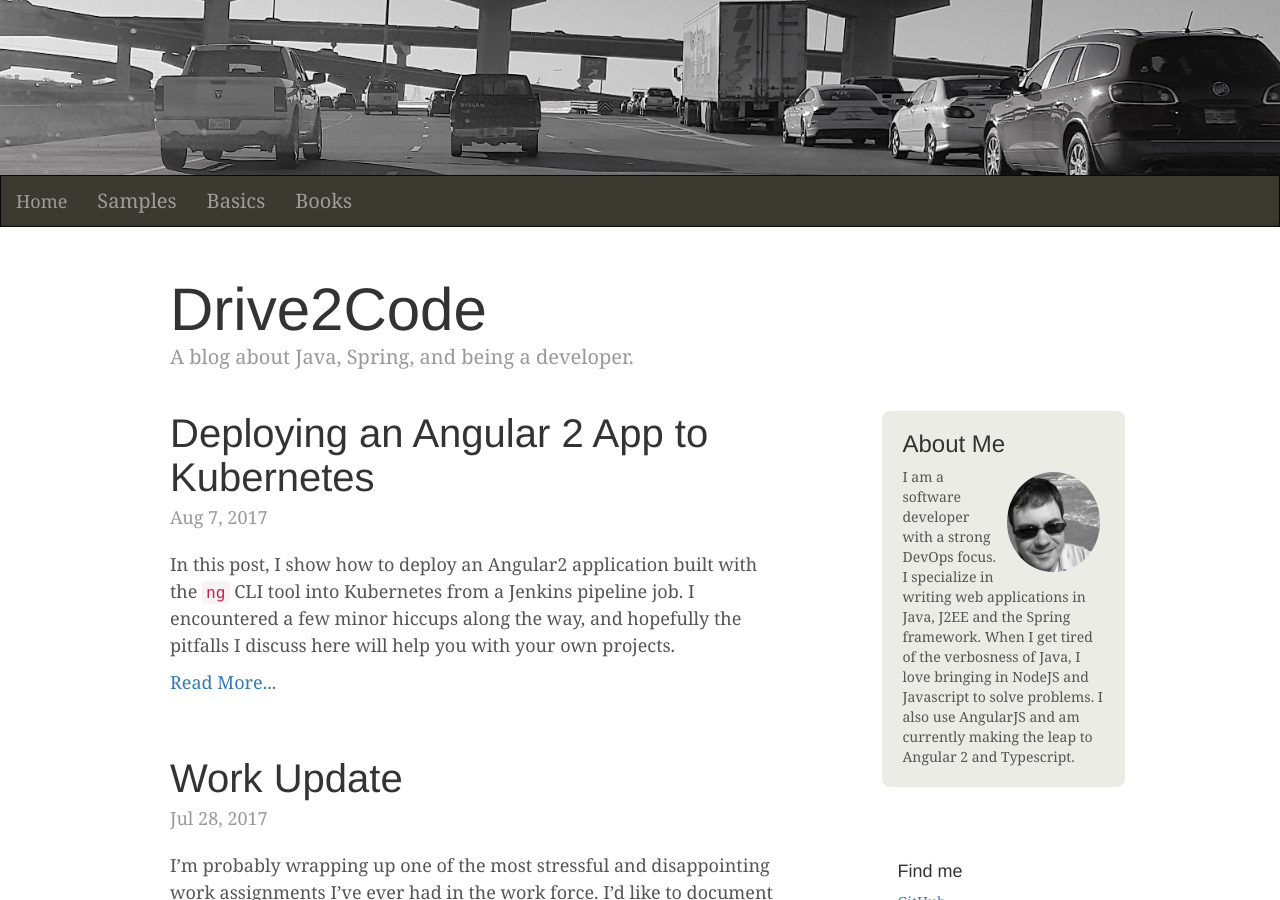
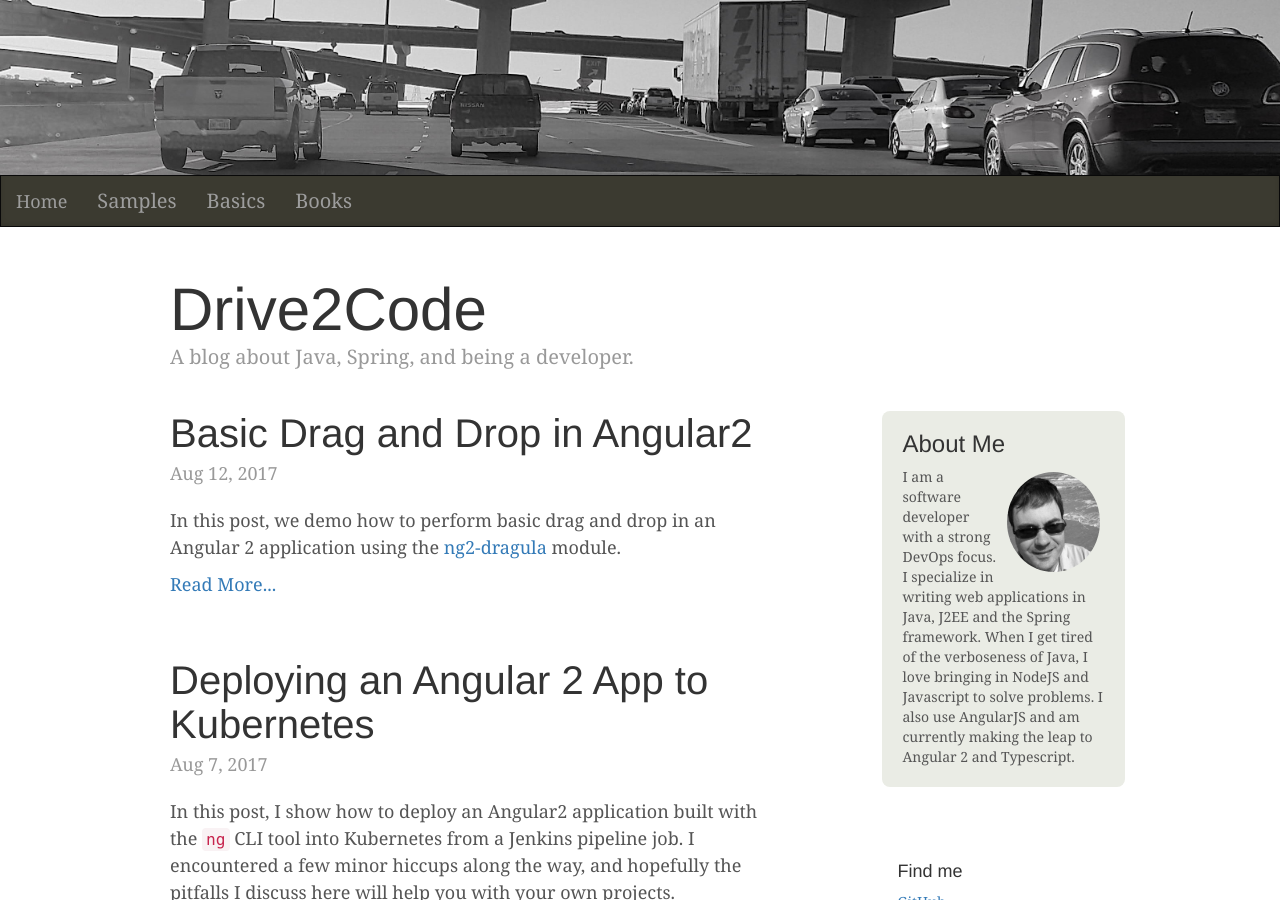
Before and after one commit to chasefranks/chasefranks.github.io, a Jekyll site: the page built from index.html, in a window 1280 px wide and 900 px high. Built offline with Jekyll 4.4.1, drawn with Linux system fonts in a browser that asks for light colours; the list of posts is cut into pages by our own code; some of the changed lines change nothing that is shown; some of the changed text lies outside the part shown.

Commit message:
add post drag-drop-angular2

````diff
--- /dev/null
+++ b/_posts/2017-08-12-drag-drop-angular2.md
@@ -0,0 +1,510 @@
+---
+layout: post
+title:  "Basic Drag and Drop in Angular2"
+date:   2017-08-12
+categories: angular
+intro: >
+  In this post, we demo how to perform basic drag and drop in an Angular 2 application using
+  the [ng2-dragula](https://github.com/valor-software/ng2-dragula) module.
+published: true
+---
+{{page.intro}}
+
+## Setting Up the App
+
+Let's bootstrap a basic Angular application using the `ng` cli tool. If you don't have it installed yet, install it with
+
+```
+npm install @angular/cli
+```
+
+then create a new project with
+
+```
+ng new drag-drop-demo
+```
+
+We'll get into the project structure in a moment, but a quick glance shows that the `ng new` command creates the usual npm artifacts, namely a package.json and `node_modules/` folder. We can use npm to install Bootstrap and the `ng2-dragula` module for Angular2. `cd` into the project directory and run
+
+```
+npm install ng2-dragula bootstrap@4.0.0-beta --save
+```
+
+To make the dragula module available to our app, we need to add it to the imports array of our main module. Open the file src/app/app.module.ts, import the `DragulaModule` type
+
+```ts
+import { DragulaModule } from 'ng2-dragula'
+```
+
+then add it to imports array
+
+```ts
+@NgModule({
+  declarations: [
+    AppComponent,
+    TodoComponent
+  ],
+  imports: [
+    BrowserModule,
+    DragulaModule
+  ],
+  providers: [],
+  bootstrap: [AppComponent]
+})
+export class AppModule { }
+```
+
+To make use of Bootstrap styling, open the .angular-cli.json file and add location of the minified bootstrap css file to the global styles array:
+
+```json
+...
+"styles": [
+  "styles.css",
+  "../node_modules/bootstrap/dist/css/bootstrap.min.css"
+],
+...
+```
+
+Now run `ng serve` from the command line to bring up the development web server, and navigate to [http://localhost:4200](http://localhost:4200) in your browser. If your site comes up, you're ready for the next step.
+
+## Angular2 Components
+
+Let's create a simple todo list component. It will have three columns: todo, in-progress, and done, with items that we can drag and drop into the columns:
+
+Create the component with
+
+```
+ng generate component Todo
+```
+
+The output should tell you what just happened...
+
+```console
+installing component
+  create src/app/todo/todo.component.css
+  create src/app/todo/todo.component.html
+  create src/app/todo/todo.component.spec.ts
+  create src/app/todo/todo.component.ts
+  update src/app/app.module.ts
+```
+
+A git repository was created and the initial skeleton was committed by the `ng new` command to create our project. We can use git to show us exactly what changed:
+
+```
+git status
+
+On branch master
+Your branch is up-to-date with 'origin/master'.
+Changes not staged for commit:
+  (use "git add <file>..." to update what will be committed)
+  (use "git checkout -- <file>..." to discard changes in working directory)
+
+        modified:   src/app/app.module.ts
+
+Untracked files:
+  (use "git add <file>..." to include in what will be committed)
+
+        src/app/todo/
+
+```
+
+We can see the component is entirely contained in the src/app/todo folder which now has these files:
+
+```
+src/app/todo/
+├── todo.component.css
+├── todo.component.html
+├── todo.component.spec.ts
+└── todo.component.ts
+```
+
+and `git diff src/app/app.module.ts` should show
+
+```diff
++import { TodoComponent } from './todo/todo.component'
+
+@NgModule({
+   declarations: [
+     AppComponent,
++    TodoComponent
+...
+```
+
+The declarations array consists of all of the components this module will use.
+
+Components in Angular2 consist of two parts:
+
+* **View** - a template written in html with special Angular markup to bind the data from the model into the view
+* **Model** - holds the data for our app and methods to alter the data
+
+Angular2 compiles the template 'against' the model to render a view in the browser:
+
+![todo model view](/images/todo-model-view.png)
+
+In Angular, the model is implemented as a Typescript class with instance members to hold the data for the view, and methods to retrieve or alter the data. An Angular component can be any plain Typescript class. The *glue* that binds a class to a view template is the `@Component` decorator at the top of the todo.component.ts file
+
+```typescript
+@Component({
+  selector: 'app-todo',
+  templateUrl: './todo.component.html',
+  styleUrls: ['./todo.component.css']
+})
+export class TodoComponent implements OnInit {
+
+  constructor() { }
+
+  ngOnInit() {
+  }
+
+}
+```
+
+The `selector: 'app-todo'` means that we can insert our component anywhere we like into the app with the tag
+
+```html
+<app-todo></app-todo>
+```
+
+## The Todo View
+
+Let's open the todo.component.html file in an editor. To start with, let's give it three `div`s to hold each column. Don't worry about styling, we'll add that in the css file:
+
+```html
+<div class="todo-col" id="todo">
+  <!-- add todos here -->
+</div>
+<div class="todo-col" id="in-progress">
+  <!-- add todos here -->
+</div>
+<div class="todo-col" id="done">
+  <!-- add todos here -->
+</div>
+```
+
+So we can have something to see, let's hardcode a few mock todos each in its own `div`. Let's add some headers to the columns as well:
+
+```html
+<div class="todo-col" id="todo">
+  <h2>Todo</h2>
+  <!-- add todos here -->
+  <div class="todo">
+    mow the lawn
+  </div>
+  <div class="todo">
+    wash dishes
+  </div>
+  <div class="todo">
+    return book
+  </div>
+</div>
+<div class="todo-col" id="in-progress">
+  <h2>In-Progress</h2>
+  <!-- add todos here -->
+</div>
+<div class="todo-col" id="done">
+  <h2>Done</h2>
+  <!-- add todos here -->
+</div>
+```
+
+To render the view, add the line `<app-todo></app-todo>` to the app.component.html file. You should see the list display in your browser since the `ng serve` launches a server that automatically triggers the browser to refresh as you make code changes.
+
+Now we can add a little styling. Open the todo.component.css file and add
+
+```css
+.todo-col {
+  width: 30%;
+  background-color: grey;
+  padding: 10px;
+  float: left;
+  margin-left: 10px;
+  border-radius: 8px;
+  min-height: 200px;
+}
+
+.todo {
+  color: white;
+  padding: 5px;
+  margin-top: 10px;
+  border-radius: 4px;
+  background-color: black;
+}
+```
+
+It should look something like this when you're done
+
+![todo app 1](/images/todo-1.png)
+
+### Making Our Items Draggable with ng2-dragula
+
+This is really easy. All we do is add `[dragula]` attribute to each div:
+
+```html
+<div class="todo-col" id="todo" [dragula]='"todo-bag"'>
+  <h2>Todo</h2>
+  <!-- add todos here -->
+  <div class="todo">
+    mow the lawn
+  </div>
+  <div class="todo">
+    wash dishes
+  </div>
+  <div class="todo">
+    return book
+  </div>
+</div>
+<div class="todo-col" id="in-progress" [dragula]='"todo-bag"'>
+  <h2>In-Progress</h2>
+  <!-- add todos here -->
+</div>
+<div class="todo-col" id="done" [dragula]='"todo-bag"'>
+  <h2>Done</h2>
+  <!-- add todos here -->
+</div>
+```
+
+The value of the attribute, in this case I chose `todo-bag`, groups the `<div>`s together so that children can only be dragged and dropped amongst members of the group (dragula calls them 'bags'). You should be able to drag and drop list item elements with this simple change, as well as reorder them within a column.
+
+## The Todo Model
+
+Let's get the list of items out of the html and into our data model by adding a simple array of strings to hold our list items. Open the todo.component.ts file and add
+
+```ts
+ todos: string[] = [
+   'mow the lawn',
+   'wash dishes',
+   'return book'
+ ]
+```
+
+Delete the hard coded items from inside of the todo `<div>`, and replace them with
+
+{% raw %}
+```html
+<div class="todo" *ngFor="let todo of todos">{{todo}}</div>
+```
+{% endraw %}
+
+The view template should look like
+
+{% raw %}
+```html
+<div class="todo-col" id="todo" [dragula]='"todo-bag"'>
+  <h2>Todo</h2>
+  <!-- add todos here -->
+  <div class="todo" *ngFor="let todo of getTodosInTodo()">{{todo.title}}</div>
+</div>
+<div class="todo-col" id="in-progress" [dragula]='"todo-bag"'>
+  <h2>In-Progress</h2>
+  <!-- add todos here -->
+</div>
+<div class="todo-col" id="done" [dragula]='"todo-bag"'>
+  <h2>Done</h2>
+  <!-- add todos here -->
+</div>
+```
+{% endraw %}
+
+at this point. Even though it appears we've just shifted the hard coded values to the TodoComponent, we now have the abilty to retrieve the list from a web service using an AJAX request. This would be handled for example, by an Angular service which would make a call like
+
+```
+GET /todos?userId=user123
+
+Host: todo.example.com:8080
+```
+
+to the the list of todos.
+
+The `*ngFor="let todo of todos"` is an Angular2 directive that repeats the element it tags for every item of an array defined in the bound model, in this case the `todos` array. We obtain a reference to the current item with the clause `let todo`, and we can refer to its value with the double brackets syntax.
+
+Now a Todo item is not just a string like 'mow the lawn'. In our app, it has a state right? It can be in the 'todo' state, 'in-progress', or 'done'. You can probably think of a lot of other properties a todo item could have, but let's keep it simple for this demo. The minute you have something with more than one simple property, you have a Javascript object so let's define a class to model a Todo item. Create a file in the todo folder named `todo.ts` and give it the following content
+
+```ts
+export class Todo {
+  id: string
+  title: string
+  state: string
+
+  constructor( id: string, title: string, state: string ) {
+    this.id = id;
+    this.title = title
+    this.state = state || "todo"
+  }
+}
+```
+
+Note, we've also given our Todo objects an id which will be important later on. Import it into the TodoComponent by adding the line
+
+```ts
+import { Todo } from './todo';
+```
+
+and change the todos array to
+
+```ts
+todos: Todo[] = [
+  new Todo('1', 'mow the lawn', 'todo'),
+  new Todo('2', 'wash dishes', 'todo'),
+  new Todo('3', 'return book', 'in-progress')
+]
+```
+
+Since each todo item is now a complex object, we need to change the reference in our view from `{{todo}}` to what we really want, which is `{{todo.title}}`:
+
+{% raw %}
+```html
+<div class="todo" *ngFor="let todo of todos">{{todo.title}}</div>
+```
+{% endraw %}
+
+There are two more things to clear up:
+
+* How do we get the todo items in the right columns?
+* When we drop a todo item into a different column, how do we update the `Todo.state` property?
+
+Let's tackle the first issue, and then discuss how to update the state on drag and drop in the next section. Add the following method to the TodoComponent
+
+```ts
+getTodosInTodo(): Todo[] {
+  return this.todos.filter(todo => todo.state === 'todo')
+}
+```
+
+This method simply filters the list of todos to only those where the state is equal to `todo`. Now in the `*ngFor` directive, instead of iterating over the entire `todos` array from the model, we can call this method instead:
+
+```html
+<div class="todo" *ngFor="let todo of getTodosInTodo()">{{todo.title}}</div>
+```
+
+Similarly, add methods to filter on the other states
+
+```ts
+getTodosInProgress(): Todo[] {
+  return this.todos.filter(todo => todo.state === 'in-progress')
+}
+
+getTodosInDone(): Todo[] {
+  return this.todos.filter(todo => todo.state === 'done')
+}
+```
+
+and populate the in-progress and done columns in the template, which should now look like
+
+{% raw %}
+```html
+<div class="todo-col" id="todo" [dragula]='"todo-bag"'>
+  <h2>Todo</h2>
+  <!-- add todos here -->
+  <div class="todo" *ngFor="let todo of getTodosInTodo()">{{todo.title}}</div>
+</div>
+<div class="todo-col" id="in-progress" [dragula]='"todo-bag"'>
+  <h2>In-Progress</h2>
+  <!-- add todos here -->
+  <div class="todo" *ngFor="let todo of getTodosInProgress()">{{todo.title}}</div>
+</div>
+<div class="todo-col" id="done" [dragula]='"todo-bag"'>
+  <h2>Done</h2>
+  <!-- add todos here -->
+  <div class="todo" *ngFor="let todo of getTodosInDone()">{{todo.title}}</div>
+</div>
+```
+{% endraw %}
+
+Try changing the state field in the todos array of `TodoComponent`, and you should see the items appear in the right columns. For example,
+
+```ts
+todos: Todo[] = [
+  new Todo('1', 'mow the lawn', 'todo'),
+  new Todo('2', 'wash dishes', 'todo'),
+  new Todo('3', 'return book', 'in-progress'),
+  new Todo('4', 'get dry cleaning', 'done'),
+  new Todo('5', 'call Mom', 'done')
+]
+```
+
+should show
+
+![todo app 2](/images/todo-2.png)
+
+## Responding To Drop Events
+
+When we drop an item into a new column, we want to update its state property to reflect the new state. The browser emits several events during the course of a drag and drop. For our purposes they are:
+
+* `drag` - you've selected a list item and are in the course of dragging it to a column.
+* `drop` - you've let go of the list item while holding it over the destination column.
+
+These events can be subscribed to, and a callback function can be fired to handle the event. This is provided by pure [HTML](https://developer.mozilla.org/en-US/docs/Web/API/HTML_Drag_and_Drop_API) and the DOM event model, and is not specific to Angular.
+
+Dragula provides an Angular service for subscribing to the drag, drop events with a callback. We'll start by injecting the service into our TodoComponent. Open the todo.component.ts file and change the constructor to
+
+```ts
+constructor( dragulaService: DragulaService ) { }
+```
+
+Add the `DragulaService` type to the list of imports
+
+```
+import { DragulaService } from 'ng2-dragula'
+```
+
+Simply referencing the DragulaService in the constructor of our `TodoComponent` is enough. Angular will construct a single instance of the `DragulaService`, and *inject* it into the `TodoComponent` at time of creation. For this to work, we need to add `DragulaService` to the list of providers for our main module. Open the app.module.ts file and add it to the list of providers in the `@NgModule` decorator
+
+```ts
+providers: [
+  DragulaService
+],
+```
+
+Don't forget to add the import statement as well.
+
+Now we can use the `dragulaService` to subscribe to the drop event. First let's just log it to the console. Change our constructor to look like:
+
+```ts
+constructor( dragulaService: DragulaService ) {
+  dragulaService.drop.subscribe((value) => {
+    console.log(value)
+  })
+}
+```
+
+Now grab one of the list items and drop it to a new column. For example, if I move 'return book' into the done column, the console in Chrome shows me
+
+![](/images/todo-3.png)
+
+We get an array, where the first item is the bag name. The destination column in this case is the third item in the array at index 2, so we can access that to change the state.
+
+How do we know which Todo from our data model to change? Ideally, we would reference the id of the Todo which should be unique. The second item in the event array is actually the div containing the list item we just dropped, so let's go back to our view template and set the 'id' attribute of each div containing a todo to the id of the todo:
+
+{% raw %}
+```html
+<div class="todo" *ngFor="let todo of getTodosInTodo()" id="{{todo.id}}">{{todo.title}}</div>
+```
+{% endraw %}
+
+Do the same for the other columns. Now `value[1].id` will have the id of the Todo we just moved, and `value[2].id` will be its new state. Let's create a method in our TodoComponent to update the state
+
+```ts
+updateState(todoId: string, newState: string) {
+  this.todos.find(todo => todo.id == todoId)
+    .state = newState
+
+    // could use web service to persist the state
+    console.log('updating web service with new state: todoService.save(this.todos)')
+}
+```
+
+And change the constructor to call our new method
+
+```ts
+constructor( dragulaService: DragulaService ) {
+  dragulaService.drop.subscribe((value) => {
+    this.updateState(value[1].id, value[2].id)
+  })
+}
+```
+
+Inside of our updateState method, we could actually save the new state using a web service call if we wanted to.
+
+## Conclusion
+
+Hopefully you see how to get drag and drop working in your own Angular app with `ng2-dragula`. As always, any comments, questions, or feedback is appreciated.
--- a/index.html
+++ b/index.html
@@ -1,7 +1,7 @@
 ---
 layout: default
 aboutMe: >
-  I am a software developer with a strong DevOps focus. I specialize in writing web applications in Java, J2EE and the Spring framework. When I get tired of the verbosness of Java, I love bringing in NodeJS and Javascript to solve problems. I also use AngularJS and am currently making the leap to Angular 2 and Typescript.
+  I am a software developer with a strong DevOps focus. I specialize in writing web applications in Java, J2EE and the Spring framework. When I get tired of the verboseness of Java, I love bringing in NodeJS and Javascript to solve problems. I also use AngularJS and am currently making the leap to Angular 2 and Typescript.
 ---
 <div class="row">
 
````
Also changed, not shown: images/todo-1.png (added), images/todo-2.png (added), images/todo-3.png (added), images/todo-model-view.png (added).
